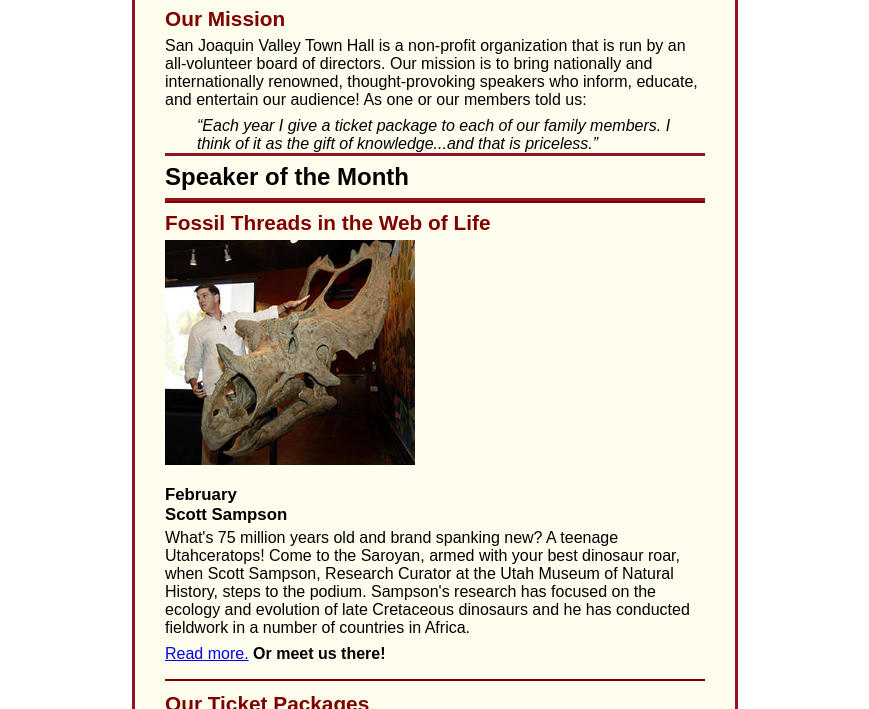
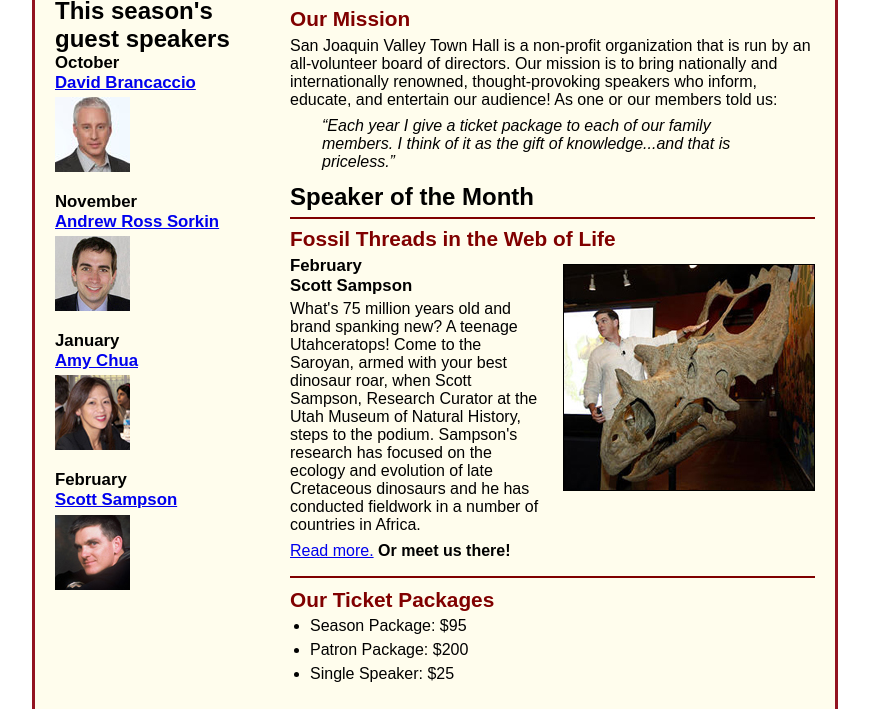
Before and after one commit to gh-243/A08, a plain HTML site: page index.html in a window 1280 px wide. Shown: the part 126-835 px from the top of the page, without its empty margins (205-1074 px from the left). Drawn offline with Linux system fonts and the light colour scheme.

Commit message:
Update c6_main.css

```diff
--- a/styles/c6_main.css
+++ b/styles/c6_main.css
@@ -9,7 +9,7 @@ html {
 body {
 	font-family: Arial, Helvetica, sans-serif;
     font-size: 100%;
-    width: 600px;
+    width: 800px;
     margin: 0 auto;
     border: 3px solid #931420;
     background-color: #fffded;
@@ -21,7 +21,7 @@ a:focus, a:hover {
 header {
 	padding: 1.5em 0 2em 0;
 	border-bottom: 3px solid #931420;
-	background-image: -moz-linear-gradient(
+		background-image: -moz-linear-gradient(
 	    30deg, #f6bb73 0%, #f6bb73 30%, white 50%, #f6bb73 80%, #f6bb73 100%);
 	background-image: -webkit-linear-gradient(
 	    30deg, #f6bb73 0%, #f6bb73 30%, white 50%, #f6bb73 80%, #f6bb73 100%);
@@ -45,42 +45,33 @@ header img {
 .shadow {
 	text-shadow: 2px 2px 2px #800000;
 }
-/* the styles for the main content */
-main {
-	clear: left;
+/* the styles for the section */
+section {
+	width: 525px;
+	float: right;
+	padding: 0 20px 20px 20px;
 }
-main {
-	padding: 0 30px;
+section h1 {
+	font-size: 150%;
+	padding: .5em 0 .25em 0;
+	margin: 0;
 }
-main h1 {
-	font-size: 150%;
-	padding: .3em 0;
-    border-top: 3px solid #931420;
-    border-bottom: 3px solid #931420;
-}
-main h2 {
+section h2 {
 	color: #800000;
 	font-size: 130%;
 	padding: .5em 0 .25em 0;
 }
-main h3 {
-	font-size: 105%;
-	padding-bottom: .25em;
-}
-main img {
-	padding-bottom: 1em;
-}
-main p {
+section p {
 	padding-bottom: .5em;
 }
-main blockquote {
+section blockquote {
 	padding: 0 2em;
 	font-style: italic;
 }
-main ul {
+section ul {
 	padding: 0 0 .25em 1.25em;
 }
-main li {
+section li {
 	padding-bottom: .35em;
 }
 
@@ -97,9 +88,23 @@ article h3 {
 	font-size: 105%;
 	padding-bottom: .25em;
 }
+article img {
+	float: right;
+	margin: .5em 0 1em 1em;
+	border: 1px solid black;
+}
 
 /* the styles for the aside */
-
+aside {
+	width: 215px;
+	float: right;
+	padding: 0 0 20px 20px;
+}
+aside h2 {
+	color: #800000;
+	font-size: 130%;
+	padding: .5em 0 .25em 0;
+}
 aside h3 {
 	font-size: 105%;
 	padding-bottom: .25em;
@@ -111,6 +116,8 @@ aside img {
 /* the styles for the footer */
 footer {
 	background-color: #931420;
+	clear: both;
+
 }
 footer p {
 	text-align: center;
```
